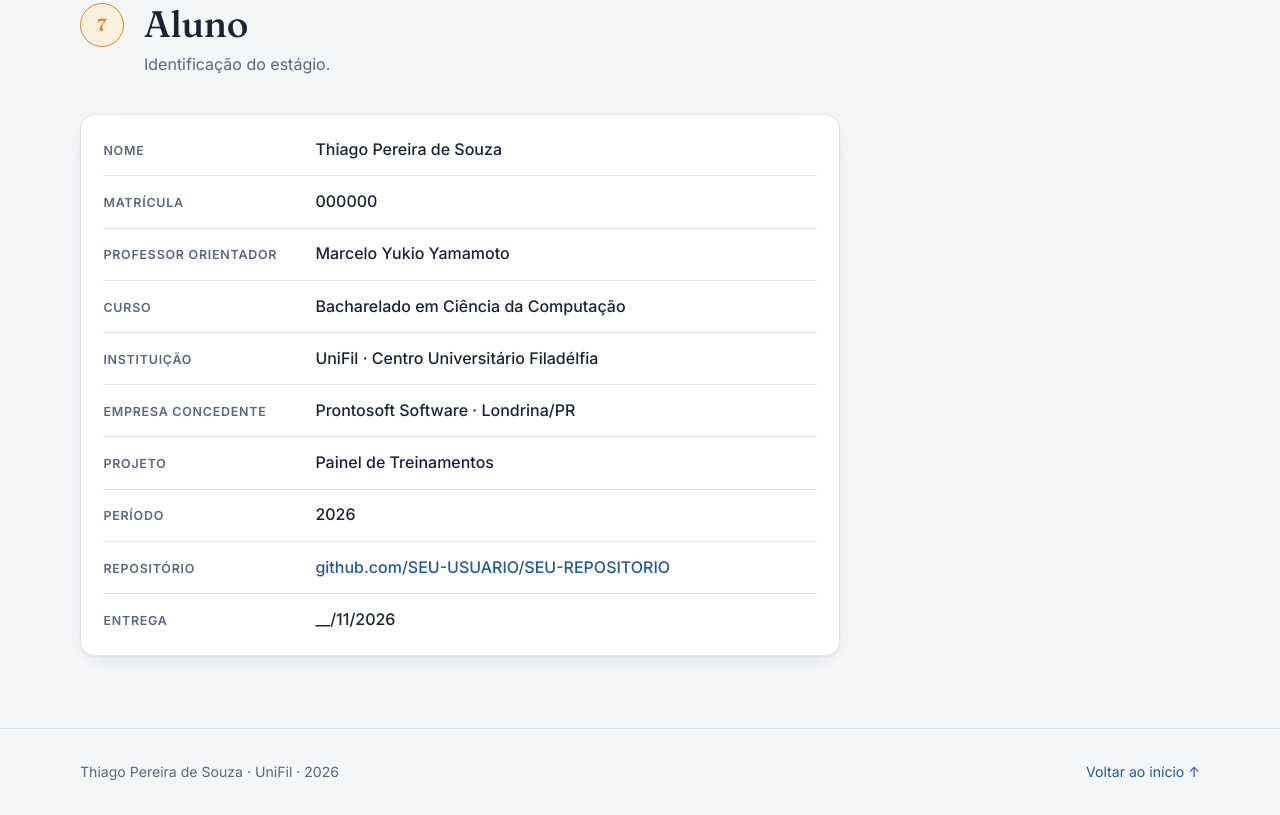
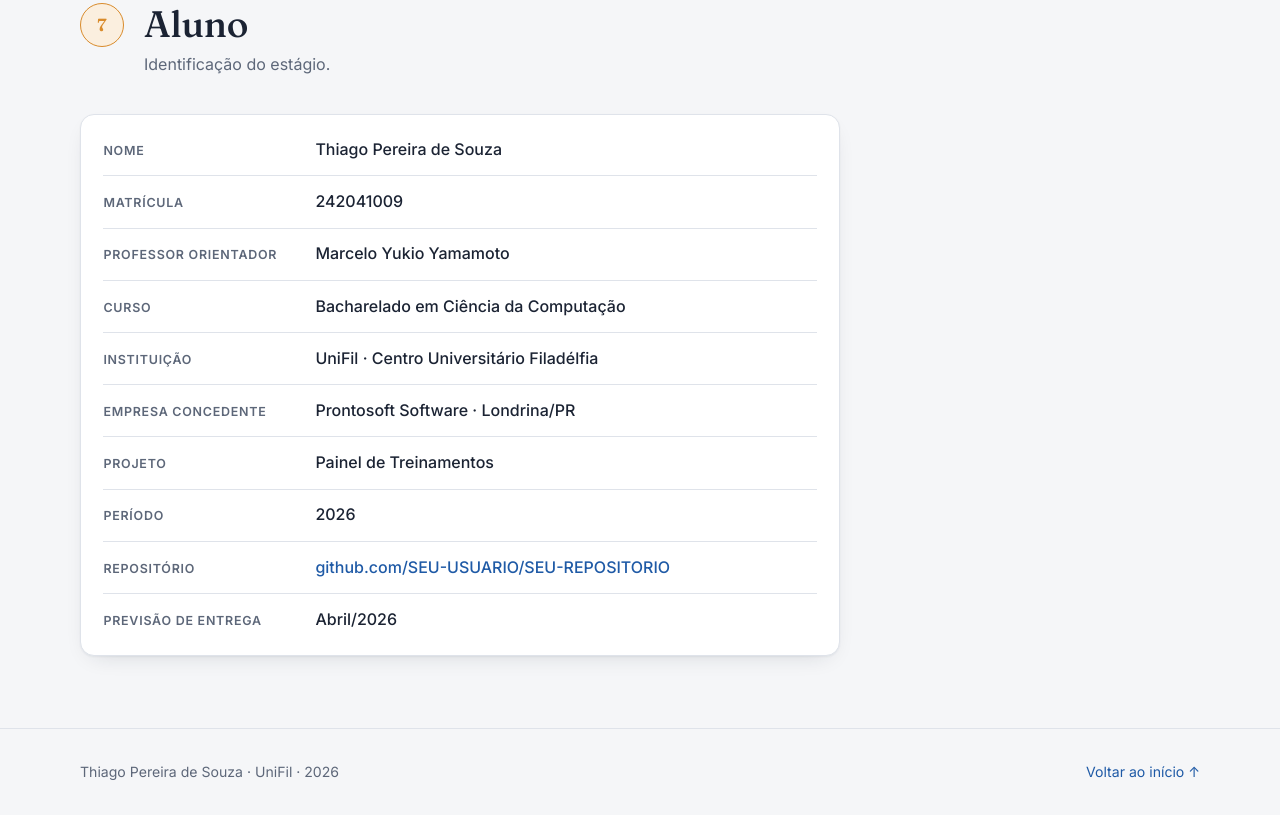
Before and after one commit to thiagoSouza31/portfolio-painel-treinamentos, a plain HTML site: page index.html in a window 1280 px wide. Shown: the part 9792-10607 px from the top of the page. Drawn offline with Linux system fonts and the light colour scheme.

Commit message:
Update index.html

```diff
--- a/index.html
+++ b/index.html
@@ -432,15 +432,15 @@
       <div class="cartao aluno">
         <dl class="dados">
           <div><dt>Nome</dt><dd>Thiago Pereira de Souza</dd></div>
-          <div><dt>Matrícula</dt><dd>000000</dd></div>
+          <div><dt>Matrícula</dt><dd>242041009</dd></div>
           <div><dt>Professor orientador</dt><dd>Marcelo Yukio Yamamoto</dd></div>
           <div><dt>Curso</dt><dd>Bacharelado em Ciência da Computação</dd></div>
           <div><dt>Instituição</dt><dd>UniFil · Centro Universitário Filadélfia</dd></div>
           <div><dt>Empresa concedente</dt><dd>Prontosoft Software · Londrina/PR</dd></div>
           <div><dt>Projeto</dt><dd>Painel de Treinamentos</dd></div>
           <div><dt>Período</dt><dd>2026</dd></div>
-          <div><dt>Repositório</dt><dd><a href="https://github.com/SEU-USUARIO/SEU-REPOSITORIO" target="_blank" rel="noopener">github.com/SEU-USUARIO/SEU-REPOSITORIO</a></dd></div>
-          <div><dt>Entrega</dt><dd>__/11/2026</dd></div>
+          <div><dt>Repositório</dt><dd><a href="https://github.com/thiagoSouza31/painel-de-treinamentos" target="_blank" rel="noopener">github.com/SEU-USUARIO/SEU-REPOSITORIO</a></dd></div>
+          <div><dt>Previsão de Entrega</dt><dd>Abril/2026</dd></div>
         </dl>
       </div>
     </div>
```
